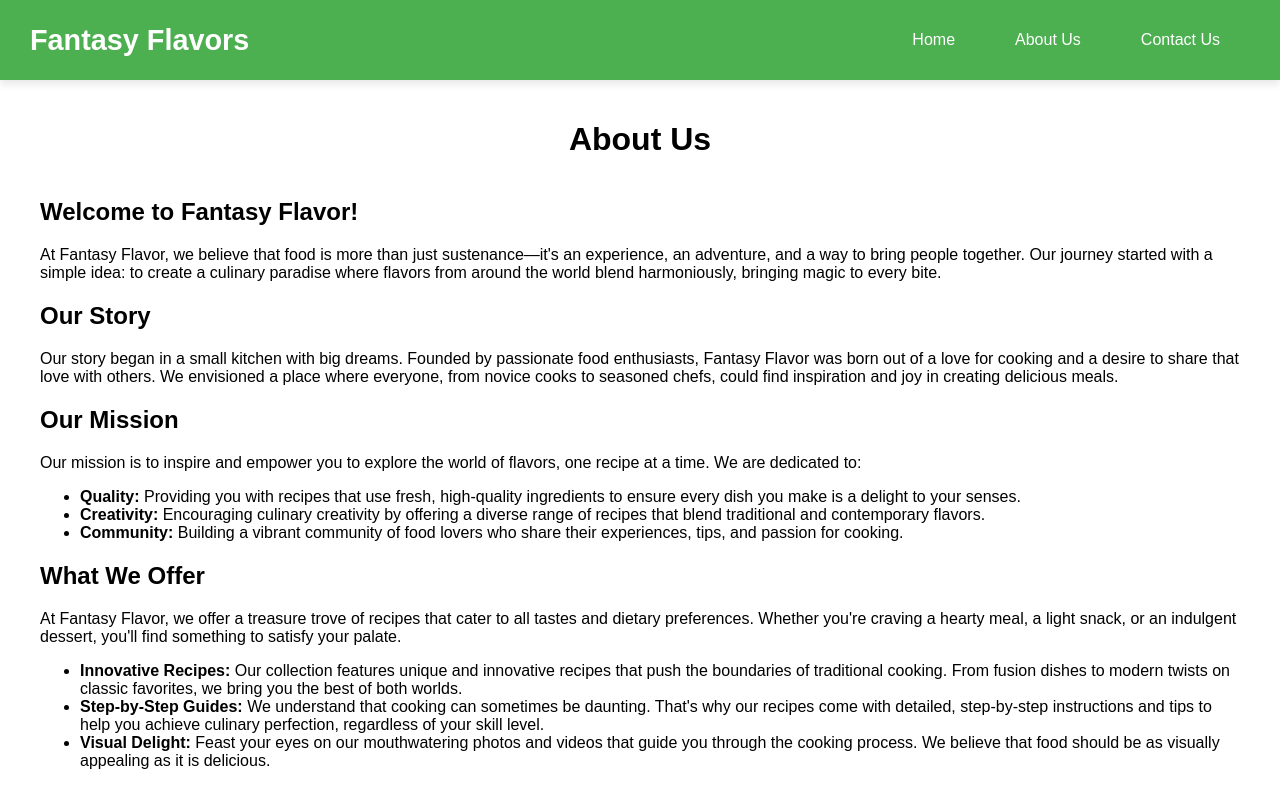
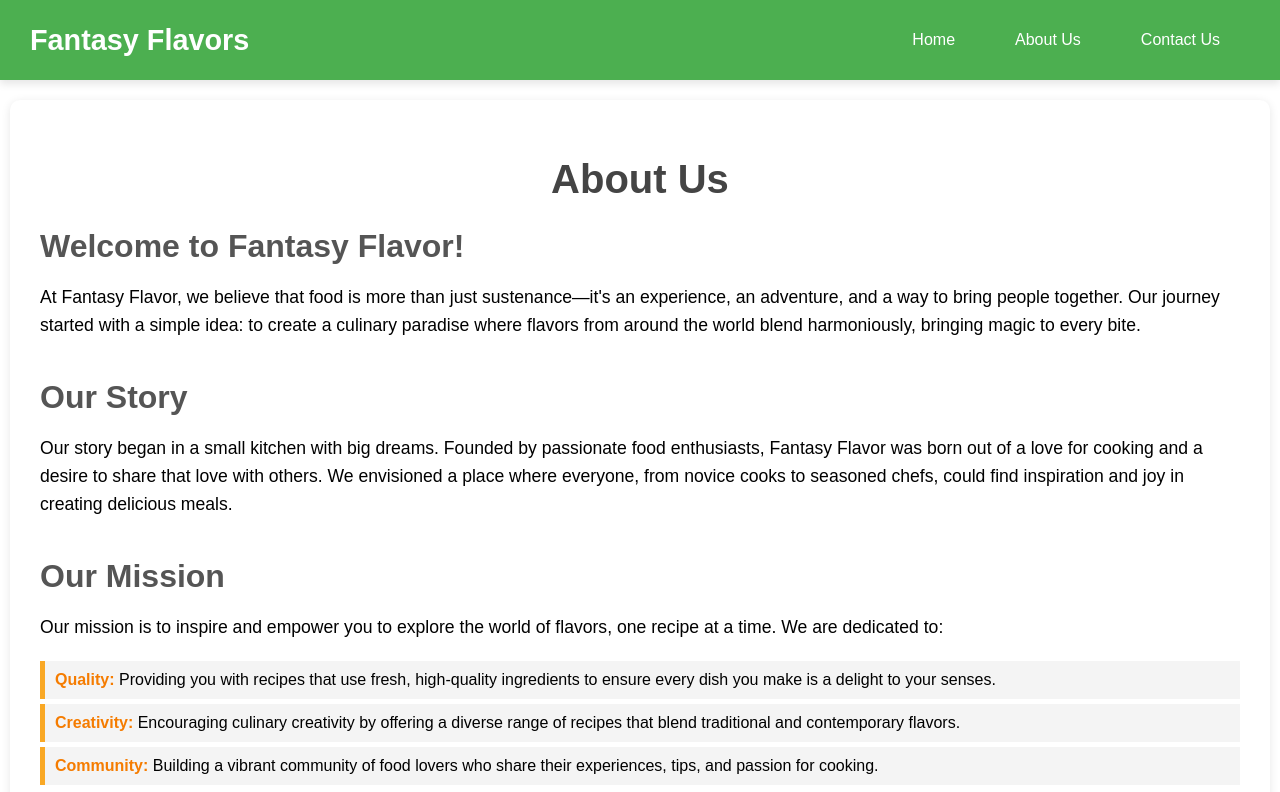
Before and after one commit to Hlogie01/KH-Bakery, a React (Create React App) app: page /about in a window 1280 px wide. Shown: the top 792 px of the page. Built offline with nearby package versions, Linux system fonts and the light colour scheme.

Commit message:
about page css

```diff
--- a/src/App.css
+++ b/src/App.css
@@ -248,3 +248,68 @@ h1 {
   margin: 30px auto;
   border-radius: 10px;
 }
+
+.about-page {
+  background: #fff;
+  padding: 30px;
+  border-radius: 10px;
+  box-shadow: 0 2px 10px rgba(0, 0, 0, 0.1);
+  margin-top: 20px;
+}
+
+.about-page h1 {
+  text-align: center;
+  font-size: 2.5rem;
+  margin-bottom: 20px;
+  color: #444;
+}
+
+.about-page section {
+  margin-bottom: 40px;
+}
+
+.about-page h2 {
+  font-size: 2rem;
+  margin-bottom: 10px;
+  color: #555;
+}
+
+.about-page p {
+  font-size: 1.1rem;
+  margin-bottom: 20px;
+  line-height: 1.6;
+}
+
+.about-page ul {
+  list-style: none;
+  padding: 0;
+}
+
+.about-page ul li {
+  background: #f4f4f4;
+  margin: 5px 0;
+  padding: 10px;
+  border-left: 5px solid #f9a825;
+}
+
+.about-page ul li strong {
+  color: #f57c00;
+}
+
+.about-page p strong {
+  color: #f57c00;
+}
+
+@media (max-width: 768px) {
+  .about-page h1 {
+    font-size: 2rem;
+  }
+
+  .about-page h2 {
+    font-size: 1.5rem;
+  }
+
+  .about-page p {
+    font-size: 1rem;
+  }
+}
```
